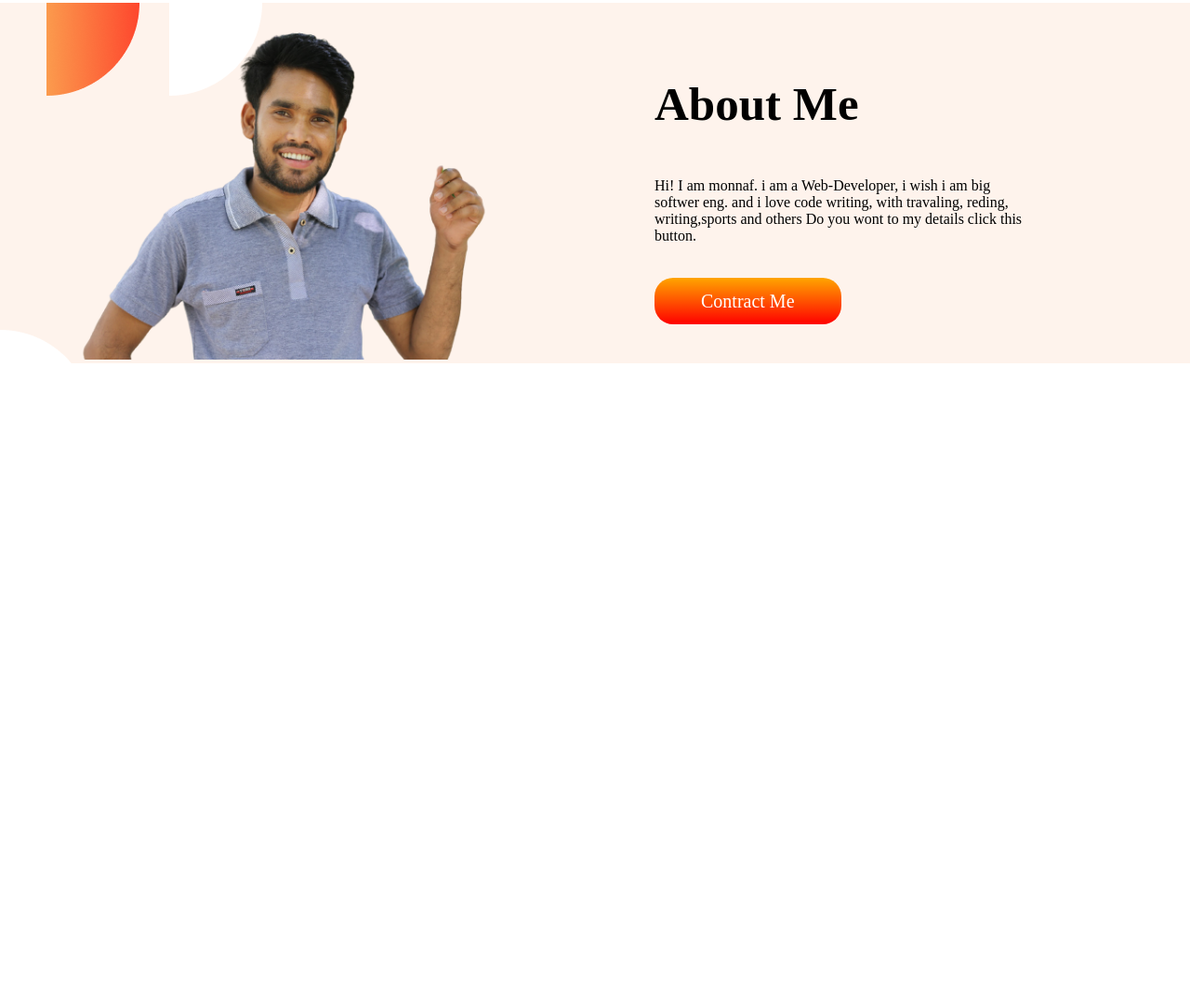
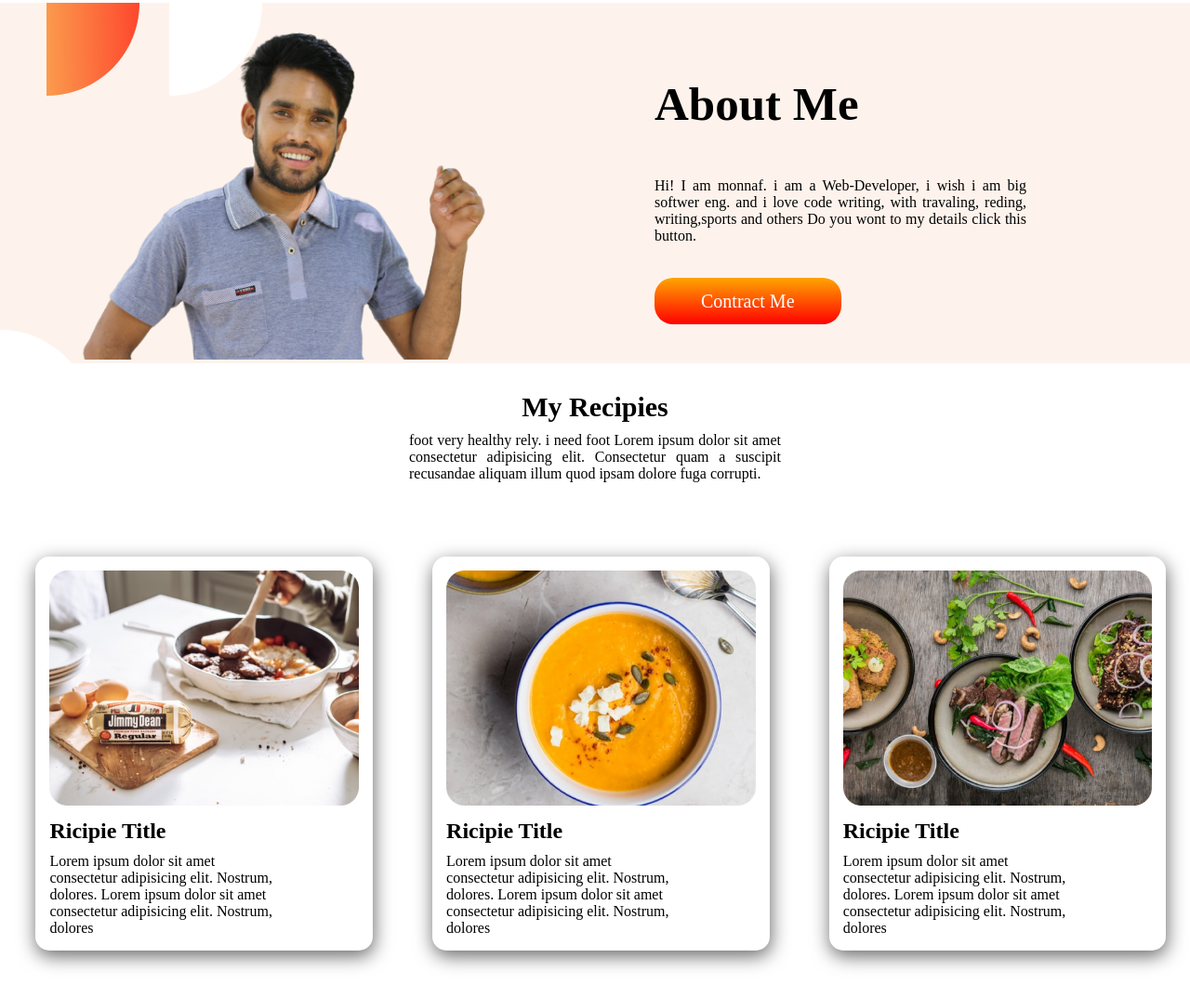
Before and after one commit to vaivaistudio/First-assignment, a plain HTML site: page index.html in a window 1280 px wide. Shown: the part 672-1745 px from the top of the page at 93% size. Before the commit the page ends 1063 px from the top, so only its background shows below. Drawn offline with Linux system fonts and the light colour scheme.

Commit message:
pruduck item complite

```diff
--- a/index.html
+++ b/index.html
@@ -39,5 +39,33 @@
         </div>
     </section>
 
+<!-- Produck about section -->
+
+    <section class="produck-about">
+        <div class="produck-text">
+            <h1>My Recipies</h1>
+            <p>foot very healthy rely. i need foot Lorem ipsum dolor sit amet consectetur adipisicing elit. Consectetur quam a suscipit recusandae aliquam illum quod ipsam dolore fuga corrupti.</p>
+        </div>
+        <div class="produck">
+            <div class="produck-item">
+                <img src="item-photo/Project Cover.jpg" alt="">
+                <h1>Ricipie Title</h1>
+                <p>Lorem ipsum dolor sit amet consectetur adipisicing elit. Nostrum, dolores. Lorem ipsum dolor sit amet consectetur adipisicing elit. Nostrum, dolores</p>
+            </div>
+            <div class="produck-item">
+                <img src="item-photo/Project Cover.png" alt="">
+                <h1>Ricipie Title</h1>
+                <p>Lorem ipsum dolor sit amet consectetur adipisicing elit. Nostrum, dolores. Lorem ipsum dolor sit amet consectetur adipisicing elit. Nostrum, dolores</p>
+            </div>
+            <div class="produck-item">
+                <img src="item-photo/Project Cover1.jpg" alt="">
+                <h1>Ricipie Title</h1>
+                <p>Lorem ipsum dolor sit amet consectetur adipisicing elit. Nostrum, dolores. Lorem ipsum dolor sit amet consectetur adipisicing elit. Nostrum, dolores</p>
+            </div>
+        </div>
+    </section>
+
+    <!--  -->
+
 </body>
 </html>
--- a/style.css
+++ b/style.css
@@ -72,5 +72,43 @@ body h1 h2 h3{
 .about-text p {
     width: 400px;
     padding: 50px 0;
+    text-align: justify;
 }
-.about-text a{}
+
+/* Produck about css section */
+.produck-about{}
+.produck-text{
+    text-align: center;
+    padding: 30px 0;
+}
+.produck-text h1{
+    font-size: 30px;
+}
+.produck-text p{
+    width: 400px;
+    margin: auto;
+    margin-top: 10px;
+    text-align: justify;
+}
+/* produck item section */
+
+.produck{
+    display: flex;
+    margin-left: 5%;
+   margin: 50px 0;
+}
+.produck-item{
+    width: 28%;
+    box-shadow: 1px 6px 20px rgb(0, 0, 0, .6);
+    margin-left: 3% ;
+    margin-right: 2%;
+    padding: 15px;
+    border-radius: 15px;
+
+}
+.produck-item h1{
+    padding: 10px 0;
+}
+.produck-item p{
+width: 250px;
+}
```
Also changed, not shown: photo/headar-bg.jpg (deleted), photo/main-banner2.png (deleted).
